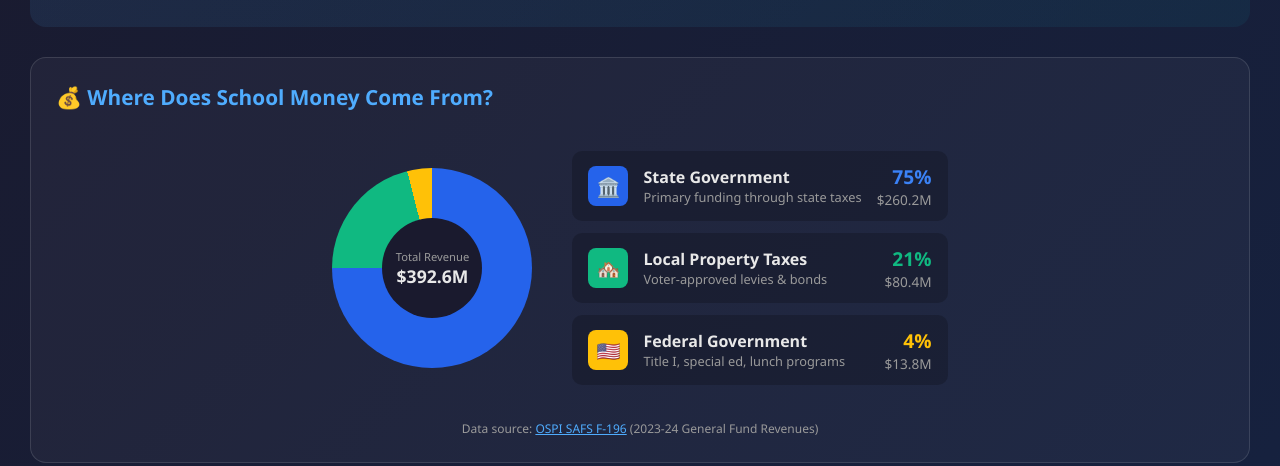
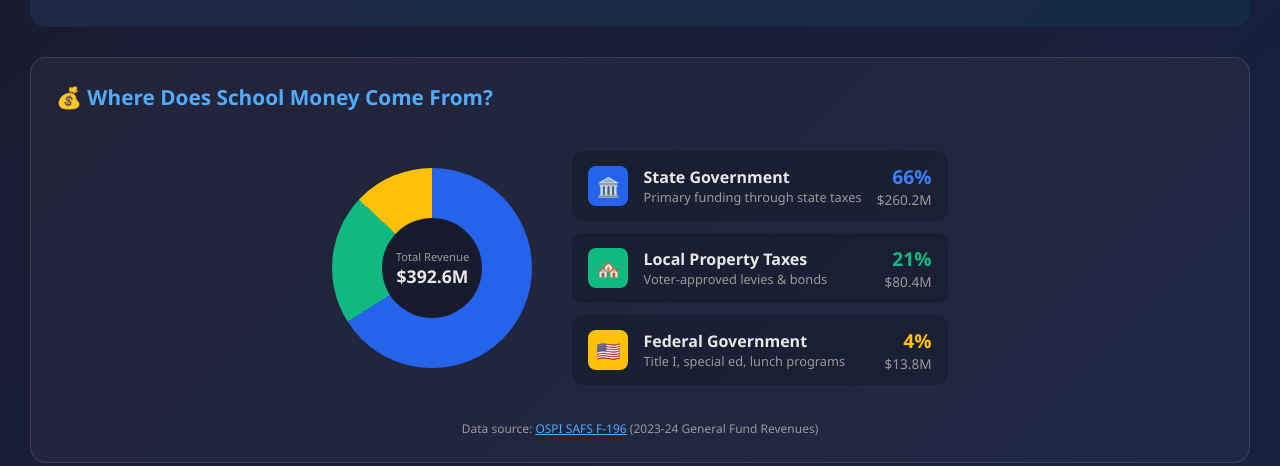
Before and after one commit to kwasant7/wa-k12-funding, a website: page index.html in a window 1280 px wide. Shown: the part 334-800 px from the top of the page. Drawn offline with Linux system fonts and the light colour scheme.

Commit message:
Fix pie chart percentages - remove incorrect Other addition to State

```diff
--- a/index.html
+++ b/index.html
@@ -2108,9 +2108,6 @@ Sincerely,
                 state = Math.round(d.revStatePct);
                 local = Math.round(d.revLocalPct);
                 federal = Math.round(d.revFederalPct);
-                // Remaining goes to "other" but we'll add it to state for display
-                const other = 100 - state - local - federal;
-                state += other;  // Include other revenue in state category for pie chart
                 total = d.rev;
             } else {
                 // Fallback: estimate based on demographics
```
